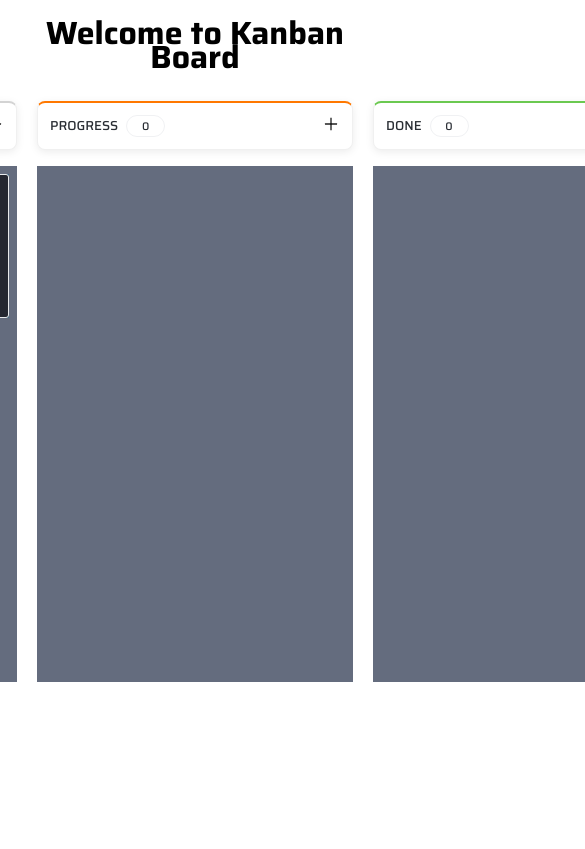
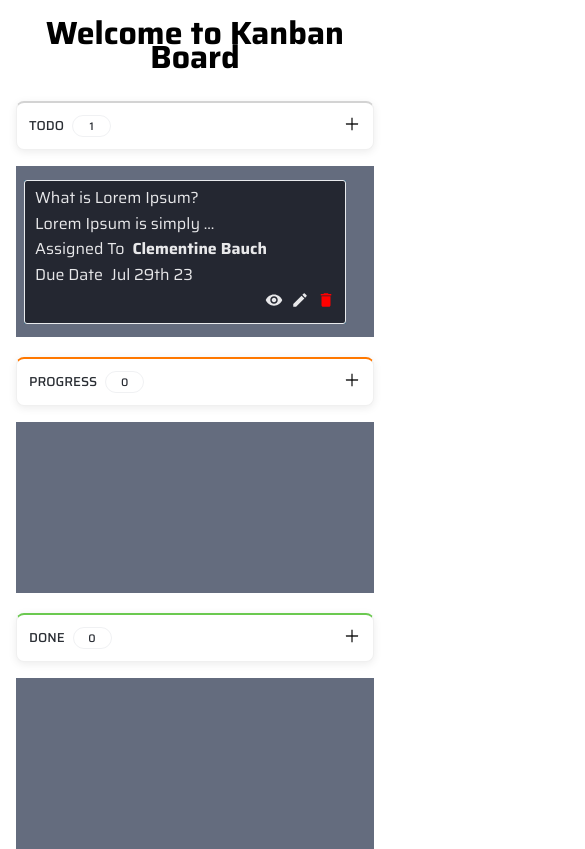
Before and after one commit to sagorpaul142/kanban_board, a React (Vite) app: page / in a window 390 px wide. Shown: the top 849 px of the page, 585 px wide, since content can reach past the window. Built offline with nearby package versions, Linux system fonts and the light colour scheme.

Commit message:
code furnished

```diff
--- a/src/components/KanbanBoard/KanbanBoard.jsx
+++ b/src/components/KanbanBoard/KanbanBoard.jsx
@@ -1,8 +1,8 @@
-import React, {useContext} from 'react';
+import {useContext} from 'react';
 import Header from "../Header/Header.jsx";
 import "./static/KanbanBoard.css"
 import TaskList from "../TaskList/TaskList.jsx";
-import {DragDropContext, Droppable} from "react-beautiful-dnd";
+import {DragDropContext} from "react-beautiful-dnd";
 import {todoContext} from "../../Context/GlobalContext.jsx";
 import {DONE, IN_PROGRESS, TO_DO} from "../../utils/helper.js";
 
@@ -62,7 +62,7 @@ function KanbanBoard() {
                     {
                         Object.entries(todos).map(([columnId, column], index) => {
                             return (
-                                <div key={index}>
+                                <div key={index} className={"all_column"}>
                                     <Header
                                         title={column.name}
                                         color={column.color}
--- a/src/components/Task/Task.jsx
+++ b/src/components/Task/Task.jsx
@@ -13,7 +13,7 @@ function Task({task}) {
     const [open, setOpen] = useState(false)
     const {deleteTodo} = useContext(todoContext)
     return (
-        <div className={'cursor-grab task_section'}>
+        <div className={'task_section'}>
             <div className="task_title">{task?.title}</div>
             <div className="task_description">
                 {task?.description?.length > 22 ? task?.description?.slice(0, 22) + ' ...' : task?.description}
--- a/src/components/Task/static/Task.css
+++ b/src/components/Task/static/Task.css
@@ -8,10 +8,6 @@
     color: #E8E8EA;
     border-radius: 3px;
     outline: 2px solid transparent;
-}
-
-.task_box:last-child {
-    margin-bottom: 0;
 }
 
 .task_title, .assign_to, .task_description, .due_date {
--- a/src/components/TaskList/TaskList.jsx
+++ b/src/components/TaskList/TaskList.jsx
@@ -1,4 +1,3 @@
-import React from 'react';
 import Task from "../Task/Task.jsx";
 import "./static/TaskList.css"
 import {Draggable, Droppable} from "react-beautiful-dnd";
@@ -29,6 +28,7 @@ function TaskList({columnId, column}) {
                                                 backgroundColor: snapshot.isDragging ? "#263B4A" : "#456C86",
                                                 ...provided.draggableProps.style
                                             }}
+                                            className={"single_task"}
                                         >
                                             <Task task={item}/>
                                         </div>
@@ -47,7 +47,3 @@ function TaskList({columnId, column}) {
 }
 
 export default TaskList;
-
-//                                     <div className="mt-4 task_list_column">
-//     <Task />
-// </div>
--- a/src/components/TaskList/static/TaskList.css
+++ b/src/components/TaskList/static/TaskList.css
@@ -7,16 +7,12 @@
     background: #646c7e;
     overflow: auto;
 }
-.task_list_column:hover{
-    /*overflow-y: scroll;*/
-}
 
 .task_list_column::-webkit-scrollbar {
     width: 8px;
 }
 
 .task_list_column::-webkit-scrollbar-track {
-    /*background: transparent;*/
     background: #f1f1f1;
 }
 
--- a/src/index.css
+++ b/src/index.css
@@ -70,3 +70,54 @@ body {
 .single_list .ant-spin-nested-loading .ant-spin-container .ant-list-item .list_text {
     text-align: justify;
 }
+
+@media (max-width: 1000px) {
+    .kanban_column {
+        flex-direction: column;
+        padding: 0 1rem;
+    }
+
+    .all_column {
+        display: flex;
+        flex-direction: column;
+        width: 100%;
+    }
+
+    .task_list_column {
+        max-width: 100%;
+        min-height: 155px;
+        max-height: 100%;
+        overflow-x: auto;
+        display: flex;
+        align-items: center;
+        grid-gap: 10px;
+        flex-direction: row;
+    }
+
+    .task_list_column::-webkit-scrollbar {
+        height: 8px;
+    }
+
+    .task_list_column::-webkit-scrollbar-track {
+        background: #f1f1f1;
+    }
+
+    .task_list_column::-webkit-scrollbar-thumb {
+        background: #999;
+        border: 2px solid transparent;
+        border-radius: 10px;
+    }
+
+    .task_list_column::-webkit-scrollbar-thumb:hover {
+        background: #099598;
+    }
+
+    .task_section {
+        margin-bottom: 0;
+        width: 300px;
+    }
+
+    .header {
+        width: auto;
+    }
+}
```
